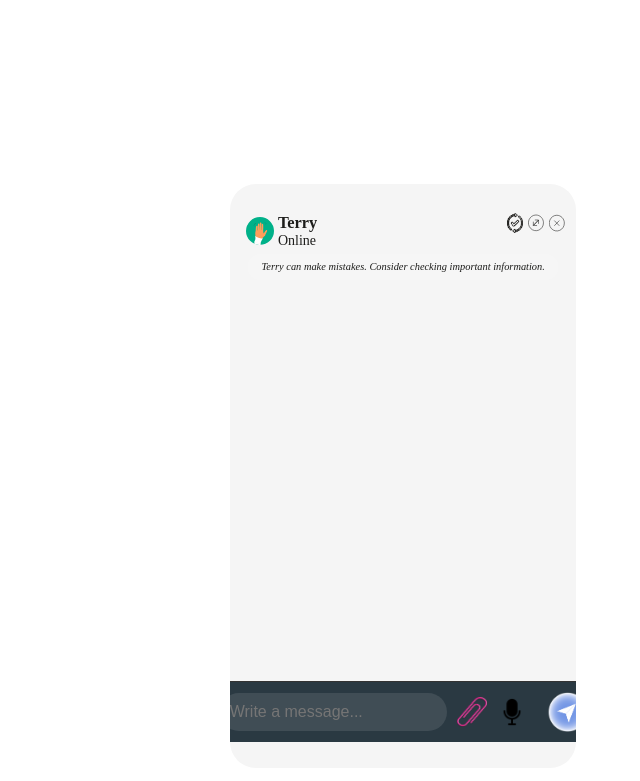
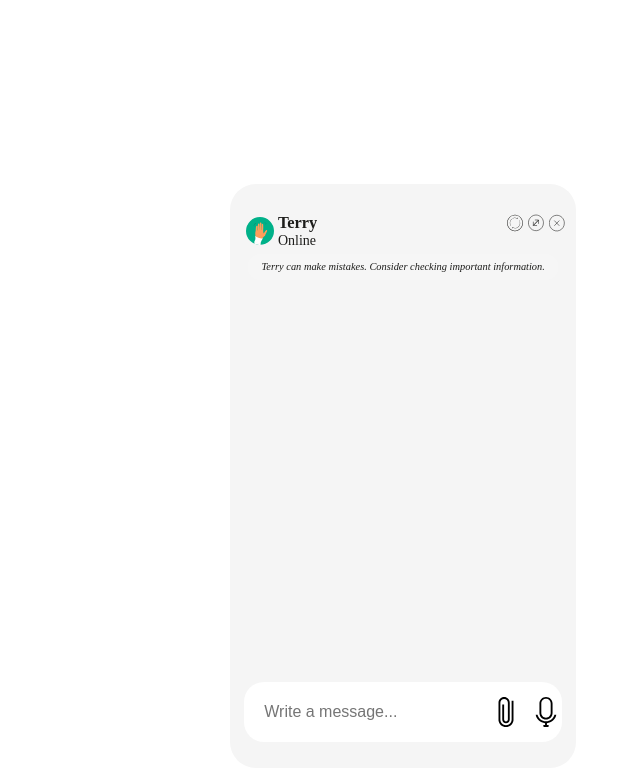
Before and after one commit to MateoTerragene/Agente_Terry, a Django app: template Module_Manager/templates/chat.html in a window 1280 px wide. Shown: the top 781 px of the page, without its empty margins (640-1280 px from the left). Run offline with Django 5.2, Linux system fonts and the light colour scheme; the template is opened without the code that fills it, so the values that code supplies are empty; some web fonts are replaced.

Commit message:
correccion guille

```diff
--- a/Module_Manager/templates/chat.html
+++ b/Module_Manager/templates/chat.html
@@ -25,7 +25,7 @@
                     <p>Online</p>
                 </div>
             </div>
-            <img id="new-thread-icon" title="Create new thread" data-url="{% url 'create_thread' %}" alt="Nuevo Thread" src="{% static 'img/new-thread2.png' %}" />
+            <img id="new-thread-icon" title="Create new thread" data-url="{% url 'create_thread' %}" alt="Nuevo Thread" src="{% static 'img/refresh.svg' %}" />
             <img class="expand-icon" title="Expand" alt="Expandir" src="{% static 'img/grupo-641.svg' %}" />
             <a href="/logout/" title="Logout"> <!-- Enlace para redirigir al logout -->
                 <img class="grupo-179-icon" alt="Logout" src="{% static 'img/grupo-179.svg' %}" />
@@ -40,9 +40,9 @@
         <div class="input-container">
             <input type="text" id="query" placeholder="Write a message..." />
             <input type="file" id="fileInput" style="display: none;">
-            <img id="attachButton" src="{% static 'img/attached.png' %}" alt="Adjuntar" class="attach-icon">
-            <img id="micButton" src="{% static 'img/mic.png' %}" alt="Grabar Audio" class="mic-icon"> <!-- Botón de grabar audio -->
-            <img id="sendButton" src="{% static 'img/sent.png' %}" alt="Enviar" class="send-icon">
+            <img id="attachButton" src="{% static 'img/adjuntar.svg' %}" alt="Adjuntar" class="attach-icon">
+            <img id="micButton" src="{% static 'img/mico.svg' %}" alt="Grabar Audio" class="mic-icon"> <!-- Botón de grabar audio -->
+            <img id="sendButton" src="{% static 'img/sent.svg' %}" alt="Enviar" class="send-icon">
         </div>
 
         <input type="hidden" id="user_id" value="{{ user_id }}">
--- a/static/styles.css
+++ b/static/styles.css
@@ -143,10 +143,11 @@
 
 /* Estilos generales para cada mensaje (enviado o recibido) */
 .message {
+  min-width:14%;
   max-width: 70%;
   word-wrap: break-word;
   padding: 8px 10px;
-    margin-bottom: 10px;
+  margin-bottom: 19px;
   border-radius: 15px;
   position: relative;
   font-size: 14px;
@@ -155,7 +156,7 @@
 
 /* Estilo para los mensajes enviados por el usuario */
 .sent {
-    background-color: #005c4b;
+  background-color: #00B189;
   align-self: flex-end;
   color: #fff;
   border-bottom-right-radius: 0;
@@ -187,11 +188,11 @@
 } */
 .input-container {
 display: flex;
-  background-color: #2a3942;
-  border-top: 1px solid #333;
+background-color: #FFF;
+/* border-top: 1px solid #333;*/
 border-radius: 20px;
 /* padding:0 0 0 2%; */
-  /* width:92%; */
+width:92%;
 align-items: center;
 padding:10px;
 }
@@ -202,7 +203,7 @@
   border: none;
   border-radius: 20px;
   background: rgba(255, 255, 255, 0.1);
-    color: #fff;
+  color: #000;
   margin-right: 10px;
   font-size: 16px; /* Ajusta la fuente para evitar el zoom */
   -webkit-appearance: none; /* Elimina los estilos predeterminados de iOS */
```
Also changed, not shown: static/img/adjuntar.svg (added), static/img/mico.svg (added), static/img/refresh.svg (added), static/img/sent.svg (added). Lines whose indentation alone changed are shown as unchanged.
